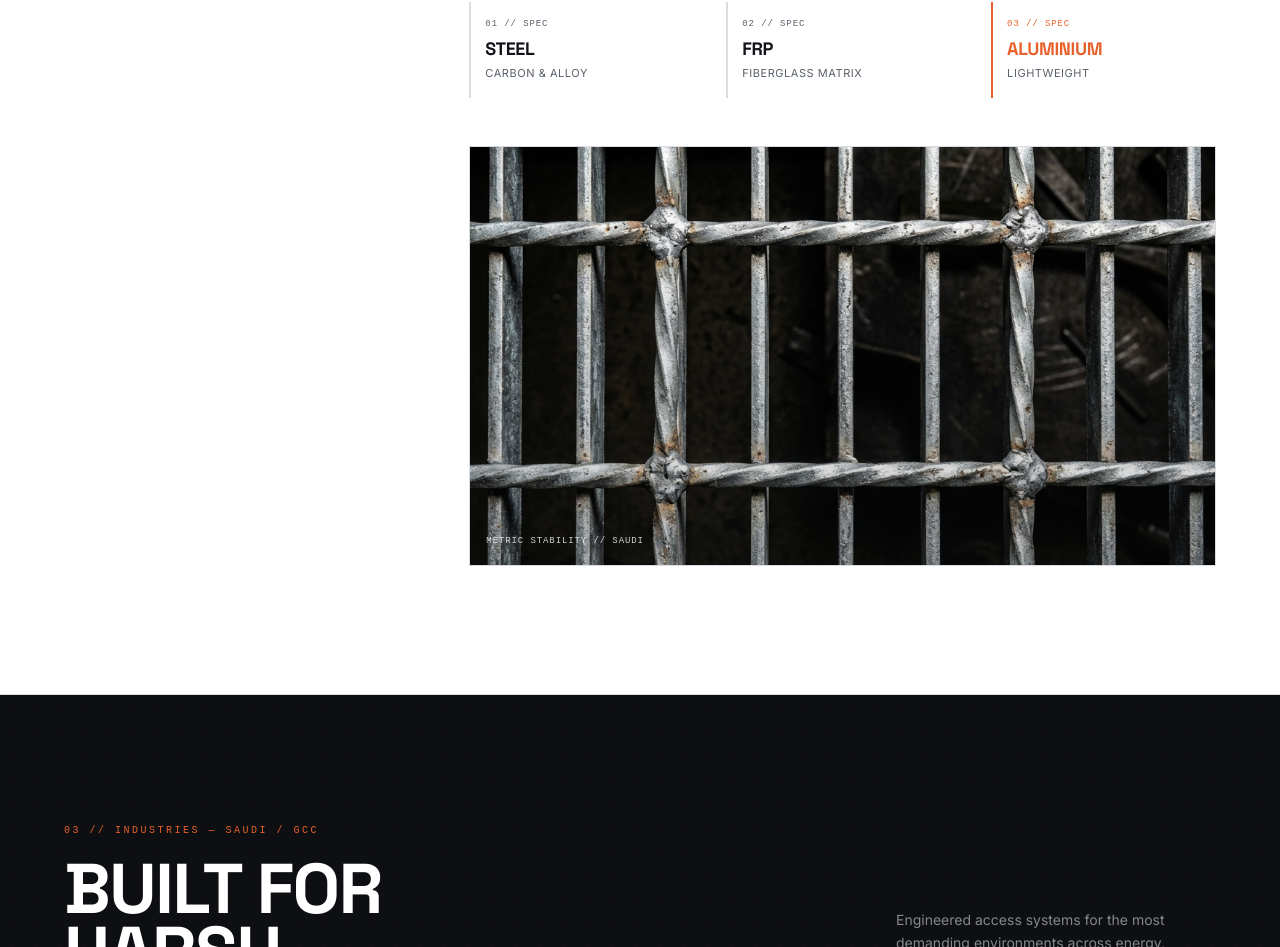
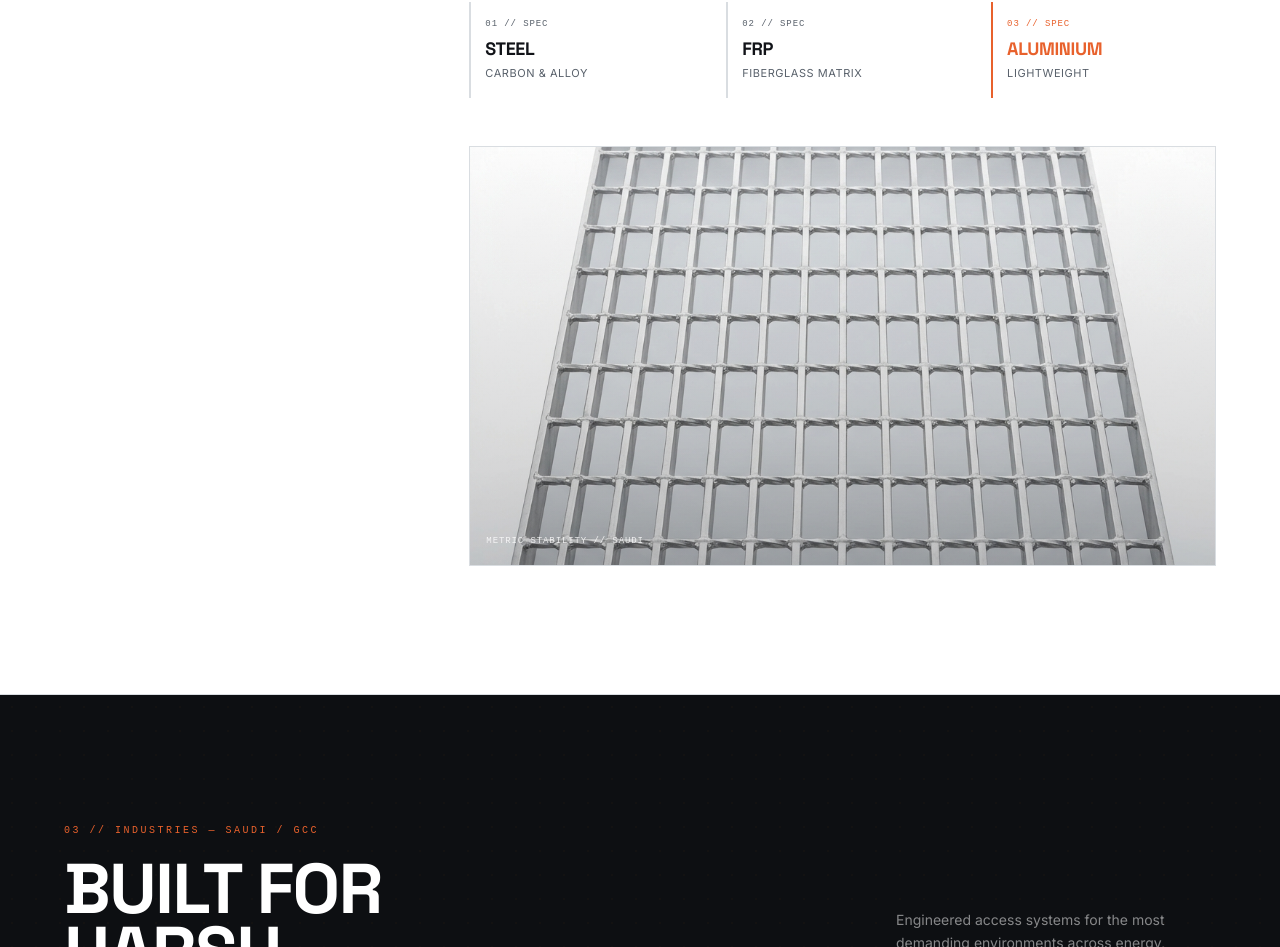
Before and after one commit to WORKVJ/Arabian_gratings, a Next.js app in the folder frontend/: page / in a window 1280 px wide. Shown: the part 2497-3444 px from the top of the page. Built offline with nearby package versions, Linux system fonts and the light colour scheme; no server answers.

Commit message:
feat: map proper steel, FRP, and aluminium product images to active material tabs in the Engineering section

```diff
--- a/frontend/src/components/home/HomeClient.tsx
+++ b/frontend/src/components/home/HomeClient.tsx
@@ -924,9 +924,8 @@ export default function HomeClient({ categories: rawCategories, industries: rawI
                 })}
               </div>
 
-              {/* Image stage */}
               <div className="relative w-full aspect-[16/9] overflow-hidden bg-slate-100 border border-[#D9DDE1]">
-                {['/facility-overview.jpg', '/product-frp-grating.jpg', '/product-steel-grating.jpg'].map((imgSrc, idx) => {
+                {['/product-steel-grating.jpg', '/product-frp-grating.jpg', '/product-aluminium-grating.jpg'].map((imgSrc, idx) => {
                   const isActive = isHoveredMat !== null ? isHoveredMat === idx : activeMatIndex === idx;
                   return (
                     <motion.div
```
